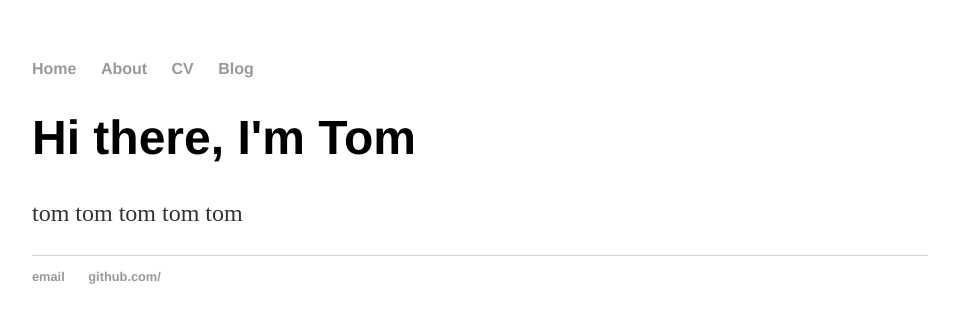
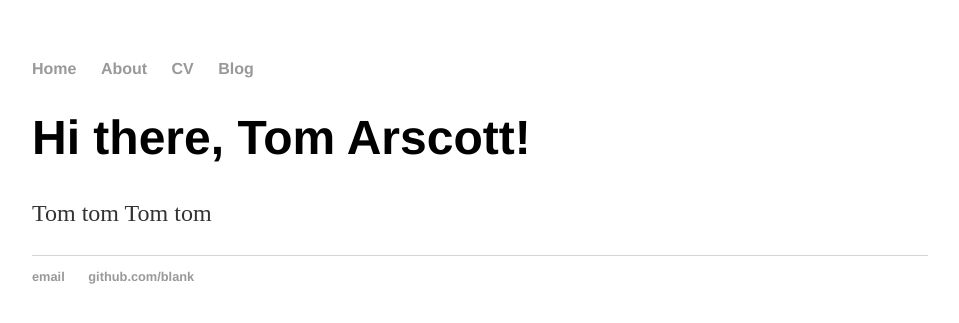
Before and after one commit to ArscottT/ArscottT_practice, a Jekyll site: the page built from index.html, in a window 1280 px wide. Shown: the top 323 px of the page, without its empty margins (160-1119 px from the left). Built offline with Jekyll 4.4.1, drawn with Linux system fonts in a browser that asks for light colours.

Commit message:
Update index.html
changed to work with Jekyll

```diff
--- a/index.html
+++ b/index.html
@@ -1,30 +1,8 @@
-<!DOCTYPE html>
-<html>
-	<head>
-		<title>Tom Arscott</title>
-		<!-- link to main stylesheet -->
-		<link rel="stylesheet" type="text/css" href="/css/main.css">
-	</head>
-	<body>
-		<nav>
-    		<ul>
-        		<li><a href="/">Home</a></li>
-	        	<li><a href="/about">About</a></li>
-        		<li><a href="/cv">CV</a></li>
-        		<li><a href="/blog">Blog</a></li>
-    		</ul>
-		</nav>
-		<div class="container">
-    		<div class="blurb">
-        		<h1>Hi there, I'm Tom</h1>
-				<p>tom tom tom tom tom</p>
-    		</div><!-- /.blurb -->
-		</div><!-- /.container -->
-		<footer>
-    		<ul>
-        		<li><a href="mailto:blank@gmail.com">email</a></li>
-        		<li><a href="https://github.com/blank">github.com/</a></li>
-			</ul>
-		</footer>
-	</body>
-</html>
+---
+layout: default
+title: Hank Quinlan, Horrible Cop
+---
+<div class="blurb">
+	<h1>Hi there, Tom Arscott!</h1>
+	<p>Tom tom Tom tom</p>
+</div><!-- /.blurb -->
```
